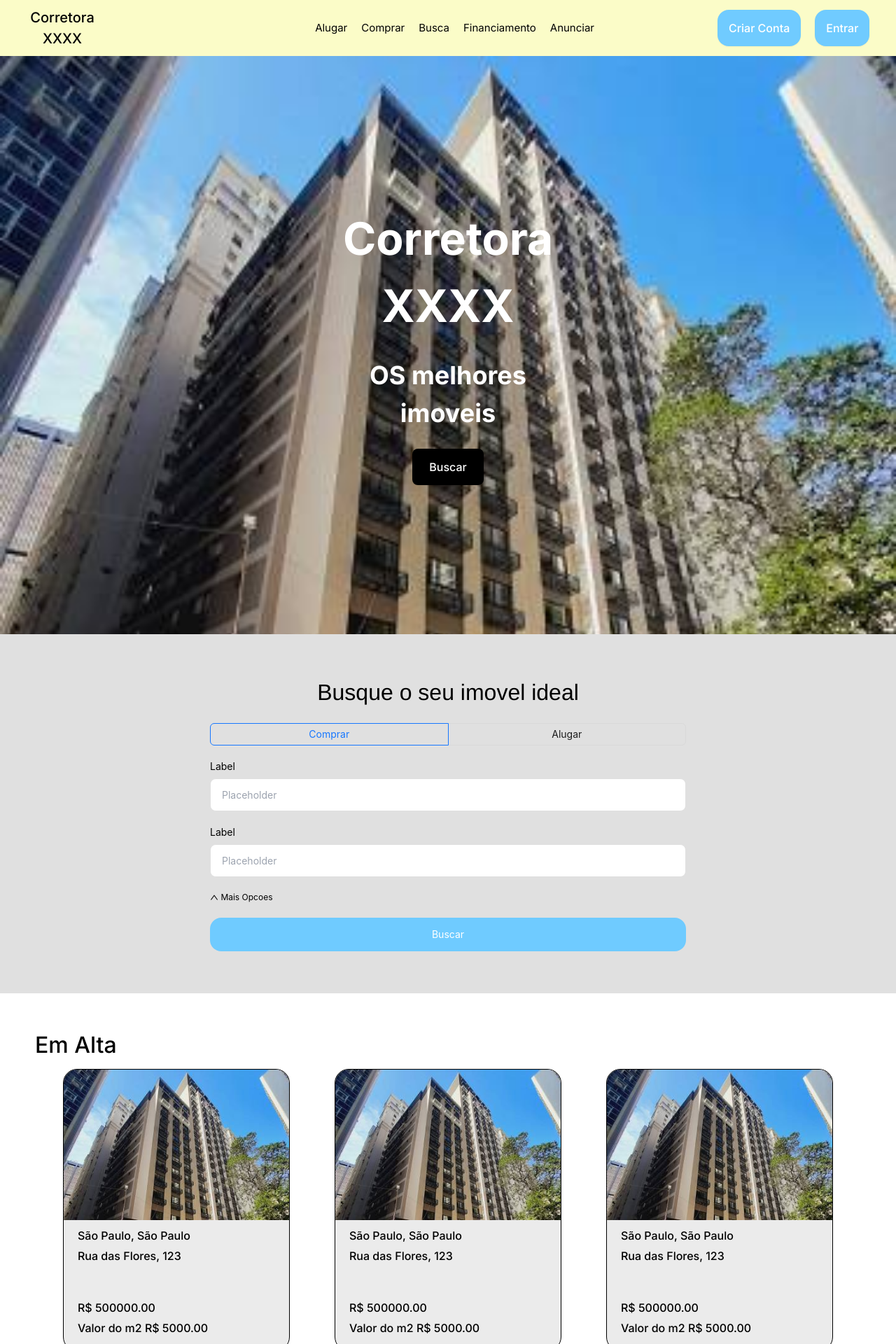
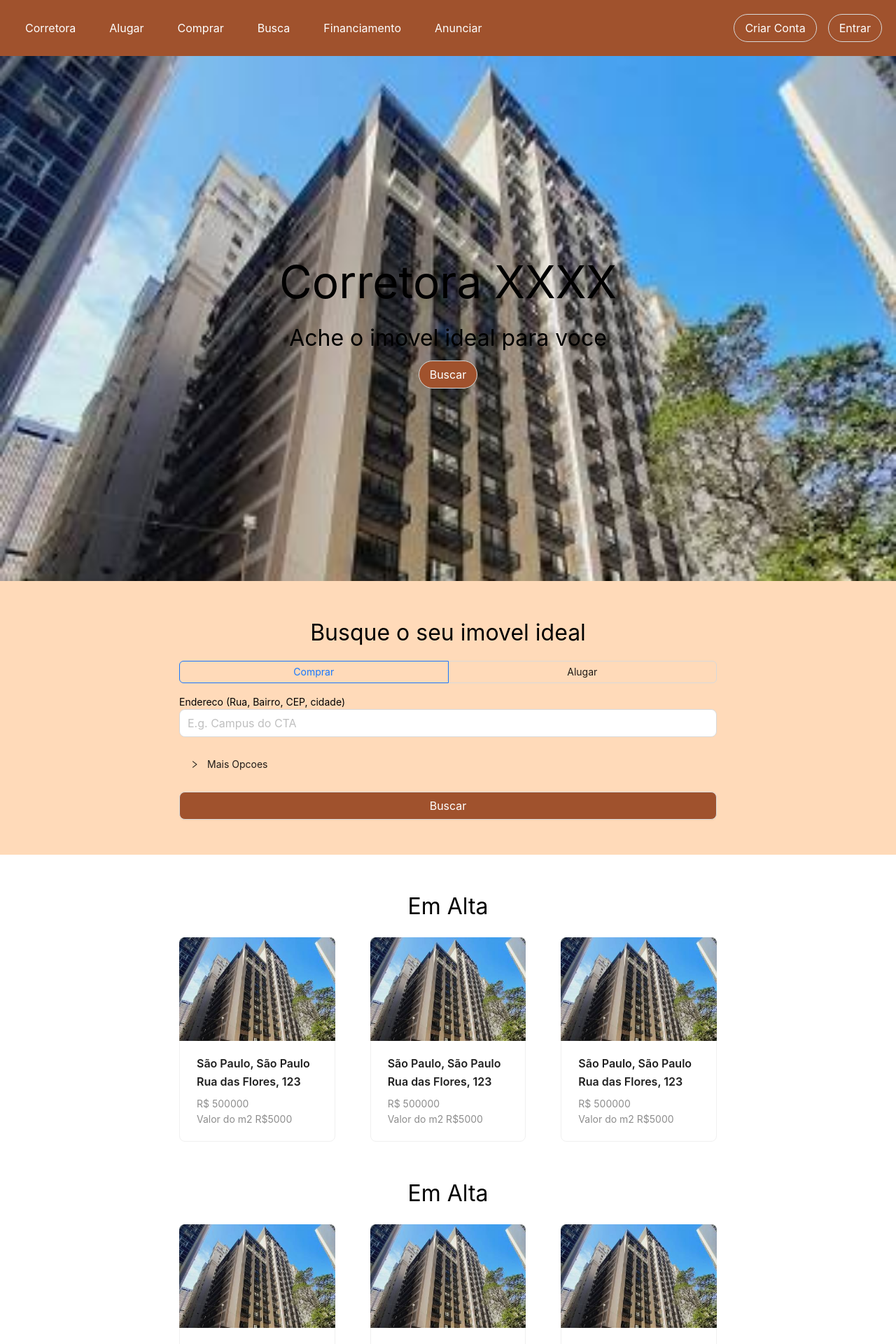
Before and after one commit to SteliosKarvanis/CSI29, a Next.js app in the folder frontend/: page / in a window 1280 px wide. Shown: the top 1920 px of the page at 70% size. Built offline with nearby package versions, Linux system fonts and the light colour scheme.

Commit message:
multiples improvements

```diff
--- a/frontend/package.json
+++ b/frontend/package.json
@@ -9,7 +9,7 @@
     "lint": "next lint"
   },
   "dependencies": {
-    "antd": "^5.15.2",
+    "antd": "^5.15.3",
     "clsx": "^2.0.0",
     "next": "14.1.3",
     "react": "^18",
--- /dev/null
+++ b/frontend/src/app/product/page.tsx
@@ -0,0 +1,54 @@
+import { HorizontalCard } from "@/components/HorizontalCard";
+import { HorizontalCardList } from "@/components/HorizontalCardList";
+import { Search } from "@/components/Search";
+import { HorizontalCardListProps } from "@/lib/types";
+import { Col } from "antd";
+
+export default function SearchPage() {
+  const card = {
+    imgSrc: "house_example.jpg",
+    city: "Bucuresti",
+    county: "Ilfov",
+    street: "Strada Exemplu",
+    size: 100,
+    price: 100000,
+    pricePerSquareMeter: 1000,
+    tags: [
+      {
+        imageSrc: "bathroom.png",
+        value: "2",
+      },
+      {
+        imageSrc: "car.png",
+        value: "5",
+      },
+      {
+        imageSrc: "room.png",
+        value: "3",
+      },
+      {
+        imageSrc: "size.png",
+        value: "100",
+      },
+    ],
+    broker: {
+      name: "Vinicius Menezes",
+      role: "Corretor Associado",
+      imgSrc: "broker.png",
+    },
+  };
+  const cardsList: HorizontalCardListProps = {
+    name: "Resultados",
+    cards: [
+      card,
+      card,
+      card,
+    ],
+  };
+  return (
+    <Col>
+      <Search />
+      <HorizontalCardList {...cardsList} />
+    </Col>
+  );
+}
--- a/frontend/src/components/HomeScreen/index.tsx
+++ b/frontend/src/components/HomeScreen/index.tsx
@@ -1,81 +1,26 @@
-import { company_name } from "@/lib/constants";
-import Link from "next/link";
+import { button_color, company_name } from "@/lib/constants";
+import { Button, Flex } from "antd";
 
 export const HomeImage = (): JSX.Element => {
   return (
-    <div
+    <Flex vertical  justify="center" align="center" gap="small"
       style={{
         width: "100%",
-        height: "100%",
-        paddingLeft: "478px",
-        paddingRight: "478px",
-        paddingTop: "213px",
-        paddingBottom: "213px",
+        height: "750px",
         backgroundImage: "url(house_example.jpg)",
         backgroundSize: "cover",
-        flexDirection: "column",
-        justifyContent: "center",
-        alignItems: "center",
-        gap: "24px",
-        display: "inline-flex",
       }}
     >
-      <div
-        style={{
-          alignSelf: "stretch",
-          textAlign: "center",
-          color: "white",
-          fontSize: "64px",
-          fontFamily: "Inter",
-          fontWeight: 700,
-          wordWrap: "break-word",
-        }}
+      <p style={{ fontSize: "64px" }}>{company_name}</p>
+      <p style={{ fontSize: "32px" }}>Ache o imovel ideal para voce</p>
+      <Button
+        href="/search"
+        shape="round"
+        size="large"
+        style={{ color: "white", background: button_color }}
       >
-        {company_name}
-      </div>
-      <div
-        style={{
-          textAlign: "center",
-          color: "white",
-          fontSize: "36px",
-          fontFamily: "Inter",
-          fontWeight: 700,
-          lineHeight: "54px",
-          wordWrap: "break-word",
-        }}
-      >
-        OS melhores imoveis
-      </div>
-      <div
-        style={{
-          paddingLeft: "24px",
-          paddingRight: "24px",
-          paddingTop: "14px",
-          paddingBottom: "14px",
-          background: "black",
-          boxShadow: "0px 1px 2px rgba(0, 0, 0, 0.05)",
-          borderRadius: "8px",
-          justifyContent: "center",
-          alignItems: "center",
-          gap: "8px",
-          display: "inline-flex",
-        }}
-      >
-        <Link href="/search">
-        <div
-          style={{
-            color: "white",
-            fontSize: "16px",
-            fontFamily: "Inter",
-            fontWeight: 500,
-            lineHeight: "24px",
-            wordWrap: "break-word",
-          }}
-        >
-          Buscar
-        </div>
-        </Link>
-      </div>
-    </div>
+        Buscar
+      </Button>
+    </Flex>
   );
 };
--- a/frontend/src/components/NavBar/index.tsx
+++ b/frontend/src/components/NavBar/index.tsx
@@ -1,8 +1,9 @@
-import { background_color_default, company_name } from "@/lib/constants";
-import Link from "next/link";
+import { background_color_default, button_color } from "@/lib/constants";
+import { Button, Flex } from "antd";
 
 export const NavBar = (): JSX.Element => {
   const links = [
+    { name: "Corretora", url: "/" },
     { name: "Alugar", url: "/search" },
     { name: "Comprar", url: "/search" },
     { name: "Busca", url: "/search" },
@@ -13,104 +14,38 @@ export const NavBar = (): JSX.Element => {
     { name: "Criar Conta", url: "/signin" },
     { name: "Entrar", url: "/login" },
   ];
-  return (
-    <div
-      style={{
+  const navbar_style = {
     width: "100%",
     height: "100%",
-        paddingLeft: "20px",
-        paddingRight: "20px",
-        paddingTop: "10px",
-        paddingBottom: "10px",
+    padding: "20px",
     background: background_color_default,
-        justifyContent: "space-between",
-        alignItems: "flex-start",
-        display: "inline-flex",
-      }}
-    >
-      <Link href="/">
-        <div
-          style={{
-            width: "138px",
-            alignSelf: "stretch",
-            textAlign: "center",
-            color: "black",
-            fontSize: "20px",
-            fontFamily: "Inter",
-            fontWeight: 500,
-            lineHeight: "30px",
-            wordWrap: "break-word",
-          }}
-        >
-          {company_name}
-        </div>
-      </Link>
-      <div
-        style={{
-          width: "515px",
-          alignSelf: "stretch",
-          justifyContent: "flex-end",
-          alignItems: "center",
-          gap: "20px",
-          display: "flex",
-        }}
-      >
+  };
+  return (
+    <Flex style={navbar_style} justify="space-between" align="center">
+      <Flex gap="middle">
         {links.map((link, index) => (
-          <Link key={index} href={link.url}>
-            <div
-              style={{
-                color: "black",
-                fontSize: "15px",
-                fontFamily: "Inter",
-                fontWeight: 400,
-                lineHeight: "22.50px",
-                wordWrap: "break-word",
-              }}
+          <Button
+            type="text"
+            href={link.url}
+            style={{ color: "white" }}
+            size="large"
           >
             {link.name}
-            </div>
-          </Link>
+          </Button>
         ))}
-      </div>
-      <div
-        style={{
-          width: "235px",
-          alignSelf: "stretch",
-          borderRadius: "20px",
-          justifyContent: "flex-start",
-          alignItems: "center",
-          gap: "20px",
-          display: "flex",
-        }}
-      >
+      </Flex>
+      <Flex gap="middle">
         {buttons.map((button, index) => (
-          <Link key={index} href={button.url}>
-            <div
-              style={{
-                paddingLeft: "16px",
-                paddingRight: "16px",
-                paddingTop: "14px",
-                paddingBottom: "14px",
-                background: "#70CBFF",
-                boxShadow: "0px 1px 2px rgba(0, 0, 0, 0.05)",
-                borderRadius: "16px",
-                justifyContent: "center",
-                alignItems: "center",
-                gap: "16px",
-                display: "flex",
-                color: "white",
-                fontSize: "16px",
-                fontFamily: "Inter",
-                fontWeight: 500,
-                lineHeight: "24px",
-                wordWrap: "break-word",
-              }}
+          <Button
+            href={button.url}
+            shape="round"
+            size="large"
+            style={{ background: button_color, color: "white"}}
           >
             {button.name}
-            </div>
-          </Link>
+          </Button>
         ))}
-      </div>
-    </div>
+      </Flex>
+    </Flex>
   );
 };
--- /dev/null
+++ b/frontend/src/components/ProductView/index.tsx
@@ -0,0 +1,3 @@
+export const ProductView = (): JSX.Element => {
+    return ();
+}
--- a/frontend/src/components/Search/index.tsx
+++ b/frontend/src/components/Search/index.tsx
@@ -1,61 +1,47 @@
 "use client";
 
-import { DownOutlined } from "@ant-design/icons";
-import { Select } from "antd";
-import Link from "next/link";
-import { useState } from "react";
+import { background_color_secondary, button_color } from "@/lib/constants";
+import { Button, Collapse, CollapseProps, Flex, Input } from "antd";
 import { SearchForms } from "./forms";
 import { SearchMenuBar } from "./menubar";
 
-const { Option } = Select;
-
 export const Search = (): JSX.Element => {
-  const [expand, setExpand] = useState(false);
-
+  const items: CollapseProps["items"] = [
+    {
+      key: "1",
+      label: "Mais Opcoes",
+      children: <SearchForms />,
+    },
+  ];
   return (
-    <div className="flex flex-col items-start gap-[20px] px-[300px] py-[60px] relative bg-[#e0e0e0]">
-      <p className="relative self-stretch mt-[-1.00px] [font-family:'Inter-Regular',Helvetica] font-normal text-black text-[32px] text-center tracking-[0] leading-[48px]">
-        Busque o seu imovel ideal
-      </p>
-      <SearchMenuBar />
-      <div className="flex flex-col items-start gap-[8px] relative self-stretch w-full flex-[0_0_auto]">
-        <div className="self-stretch text-black relative mt-[-1.00px] font-small-text font-[number:var(--small-text-font-weight)] text-[length:var(--small-text-font-size)] tracking-[var(--small-text-letter-spacing)] leading-[var(--small-text-line-height)] [font-style:var(--small-text-font-style)]">
-          Label
+    <div
+      style={{
+        paddingRight: "20%",
+        paddingLeft: "20%",
+        paddingBottom: "50px",
+        paddingTop: "50px",
+        background: background_color_secondary,
+      }}
+    >
+      <Flex gap="middle" vertical>
+        <p style={{fontSize: "32px", color: "black", textAlign: "center"}}>
+          Busque o seu imovel ideal
+        </p>
+        <SearchMenuBar />
+        <div>
+          <p style={{ color: "black" }}>Endereco (Rua, Bairro, CEP, cidade)</p>
+          <Input placeholder="E.g. Campus do CTA" size="large" />
         </div>
-        <input
-          className="px-[16px] py-[12px] relative self-stretch w-full bg-white rounded-[8px] border border-solid border-[#e0e0e0] shadow-button-shadow text-[#828282] mt-[-1.00px] font-small-text font-[number:var(--small-text-font-weight)] text-[length:var(--small-text-font-size)] tracking-[var(--small-text-letter-spacing)] leading-[var(--small-text-line-height)] [font-style:var(--small-text-font-style)]"
-          placeholder="Placeholder"
-          type="text"
-        />
-      </div>
-      <div className="flex flex-col items-start gap-[8px] relative self-stretch w-full flex-[0_0_auto]">
-        <div className="self-stretch text-black relative mt-[-1.00px] font-small-text font-[number:var(--small-text-font-weight)] text-[length:var(--small-text-font-size)] tracking-[var(--small-text-letter-spacing)] leading-[var(--small-text-line-height)] [font-style:var(--small-text-font-style)]">
-          Label
-        </div>
-        <input
-          className="px-[16px] py-[12px] relative self-stretch w-full bg-white rounded-[8px] border border-solid border-[#e0e0e0] shadow-button-shadow text-[#828282] mt-[-1.00px] font-small-text font-[number:var(--small-text-font-weight)] text-[length:var(--small-text-font-size)] tracking-[var(--small-text-letter-spacing)] leading-[var(--small-text-line-height)] [font-style:var(--small-text-font-style)]"
-          placeholder="Placeholder"
-          type="text"
-        />
-      </div>
-      <div className="flex flex-col items-start gap-[1136px] relative self-stretch w-full flex-[0_0_auto]">
-        <a
-          style={{ fontSize: 12, color: "black" }}
-          onClick={() => {
-            setExpand(!expand);
-          }}
+        <Collapse ghost items={items} />
+        <Button
+          href="/search"
+          block
+          size="large"
+          style={{ background: button_color, color: "white" }}
         >
-          <DownOutlined rotate={expand ? 0 : 180} /> Mais Opcoes
-        </a>
-      </div>
-      {expand && <SearchForms />}
-      <button className="all-[unset] box-border flex items-center justify-center gap-[8px] px-[24px] py-[14px] relative self-stretch w-full flex-[0_0_auto] bg-[#6fcbff] rounded-[16px] shadow-button-shadow">
-        <Link href="/search">
-          <div className="relative w-fit mt-[-1.00px] font-small-text font-[number:var(--small-text-font-weight)] text-white text-[length:var(--small-text-font-size)] tracking-[var(--small-text-letter-spacing)] leading-[var(--small-text-line-height)] whitespace-nowrap [font-style:var(--small-text-font-style)]">
-            Buscar
-          </div>
-        </Link>
-      </button>
+          Buscar
+        </Button>
+      </Flex>
     </div>
   );
 };
--- a/frontend/src/components/VerticalCard/index.tsx
+++ b/frontend/src/components/VerticalCard/index.tsx
@@ -1,23 +1,41 @@
-import React from 'react';
-import { VerticalCardProps } from '@/lib/types';
+"use client";
+
+import { VerticalCardProps } from "@/lib/types";
+import { Card } from "antd";
+import Link from "next/link";
+import React from "react";
+
+const { Meta } = Card;
+const titleRender = (props: VerticalCardProps): React.ReactNode => {
+  return (
+    <>
+      <h1>{props.county + ", " + props.city}</h1>
+      <p>{props.street}</p>
+    </>
+  );
+};
+
+const descriptionRender = (props: VerticalCardProps): React.ReactNode => {
+  return (
+    <>
+      <p>{"R$ " + props.price}</p>
+      <p>{"Valor do m2 R$" + props.pricePerSquareMeter}</p>
+    </>
+  );
+};
 
 export const VerticalCard = (props: VerticalCardProps): JSX.Element => {
-    const address = `${props.city}, ${props.county}`;
-    const price = `R$ ${props.price.toFixed(2)}`;
-    const pricePerSquareMeter = `Valor do m2 R$ ${props.pricePerSquareMeter.toFixed(2)}`;
-    return (
-        <div style={{ width: '100%', height: '100%', background: 'rgba(0, 0, 0, 0.08)', borderRadius: '20px', overflow: 'hidden', border: '1px black solid', flexDirection: 'column', justifyContent: 'flex-start', alignItems: 'flex-start', display: 'inline-flex' }}>
-            <img style={{ alignSelf: 'stretch', flex: '1 1 0' }} src={props.imgSrc} />
-            <div style={{ alignSelf: 'stretch', height: '186px', paddingTop: '10px', paddingBottom: '20px', paddingLeft: '20px', paddingRight: '20px', flexDirection: 'column', justifyContent: 'flex-start', alignItems: 'flex-start', gap: '50px', display: 'flex' }}>
-                <div style={{ alignSelf: 'stretch', height: '53px', flexDirection: 'column', justifyContent: 'flex-start', alignItems: 'flex-start', gap: '5px', display: 'flex' }}>
-                    <div style={{ alignSelf: 'stretch', color: 'black', fontSize: '16px', fontFamily: 'Inter', fontWeight: 500, lineHeight: '24px', wordWrap: 'break-word' }}>{address}</div>
-                    <div style={{ alignSelf: 'stretch', color: 'black', fontSize: '16px', fontFamily: 'Inter', fontWeight: 500, lineHeight: '24px', wordWrap: 'break-word' }}>{props.street}</div>
-                </div>
-                <div style={{ alignSelf: 'stretch', height: '53px', flexDirection: 'column', justifyContent: 'flex-start', alignItems: 'flex-start', gap: '5px', display: 'flex' }}>
-                    <div style={{ alignSelf: 'stretch', color: 'black', fontSize: '16px', fontFamily: 'Inter', fontWeight: 500, lineHeight: '24px', wordWrap: 'break-word' }}>{price}</div>
-                    <div style={{ alignSelf: 'stretch', color: 'black', fontSize: '16px', fontFamily: 'Inter', fontWeight: 500, lineHeight: '24px', wordWrap: 'break-word' }}>{pricePerSquareMeter}</div>
-                </div>
-            </div>
-        </div>
-    );
-}
+  return (
+    <Link href={"/imovel/" + props.id}>
+      <Card
+        hoverable
+        cover={<img src={props.imgSrc} width={250} height={250} />}
+      >
+        <Meta
+          title={titleRender(props)}
+          description={descriptionRender(props)}
+        />
+      </Card>
+    </Link>
+  );
+};
--- a/frontend/src/components/VerticalCardList/index.tsx
+++ b/frontend/src/components/VerticalCardList/index.tsx
@@ -1,52 +1,27 @@
 import { VerticalCardListProps } from "@/lib/types";
+import { Flex } from "antd";
 import { VerticalCard } from "../VerticalCard";
 
 export const VerticalCardList = (props: VerticalCardListProps): JSX.Element => {
   return (
-    <div
+    <Flex
+      vertical
+      gap="20px"
       style={{
-        width: "100%",
-        height: "100%",
+        background: "white",
+        paddingLeft: "20%",
+        paddingRight: "20%",
         paddingTop: "50px",
-        paddingBottom: "50px",
-        paddingLeft: "50px",
-        paddingRight: "50px",
-        flexDirection: "column",
-        backgroundColor: "white",
-        justifyContent: "center",
-        alignItems: "flex-start",
-        gap: "10px",
-        display: "inline-flex",
       }}
     >
-      <div
-        style={{
-          alignSelf: "stretch",
-          color: "black",
-          fontSize: "32px",
-          fontFamily: "Inter",
-          fontWeight: 500,
-          lineHeight: "48px",
-          wordWrap: "break-word",
-        }}
-      >
+      <p style={{ color: "black", fontSize: "32px", textAlign: "center" }}>
         {props.name}
-      </div>
-      <div
-        style={{
-          alignSelf: "stretch",
-          paddingLeft: "40px",
-          paddingRight: "40px",
-          justifyContent: "flex-start",
-          alignItems: "flex-start",
-          gap: "64px",
-          display: "inline-flex",
-        }}
-      >
+      </p>
+      <Flex align="center" justify="center" gap="50px">
         {props.cards.map((card, index) => (
           <VerticalCard key={index} {...card} />
         ))}
-      </div>
-    </div>
+      </Flex>
+    </Flex>
   );
 };
--- a/frontend/src/lib/constants.ts
+++ b/frontend/src/lib/constants.ts
@@ -1,3 +1,4 @@
 export const company_name: string = "Corretora XXXX";
-export const background_color_default: string = "#FBFCC8";
-export const background_color_secondary: string = "#e0e0e0";
+export const background_color_default: string = "Sienna"; //
+export const background_color_secondary: string = "PeachPuff";
+export const button_color: string = "Sienna";
--- a/frontend/src/lib/types.ts
+++ b/frontend/src/lib/types.ts
@@ -1,4 +1,5 @@
 export interface VerticalCardProps {
+  id: string;
   city: string;
   county: string;
   street: string;
```
Also changed, not shown: frontend/src/components/ProductView/media.tsx (added, +43 -0 lines), frontend/src/components/ProductView/infos.tsx (added), 1 other file (tests, documents, lock files or other folders). Lines whose indentation alone changed are shown as unchanged.
